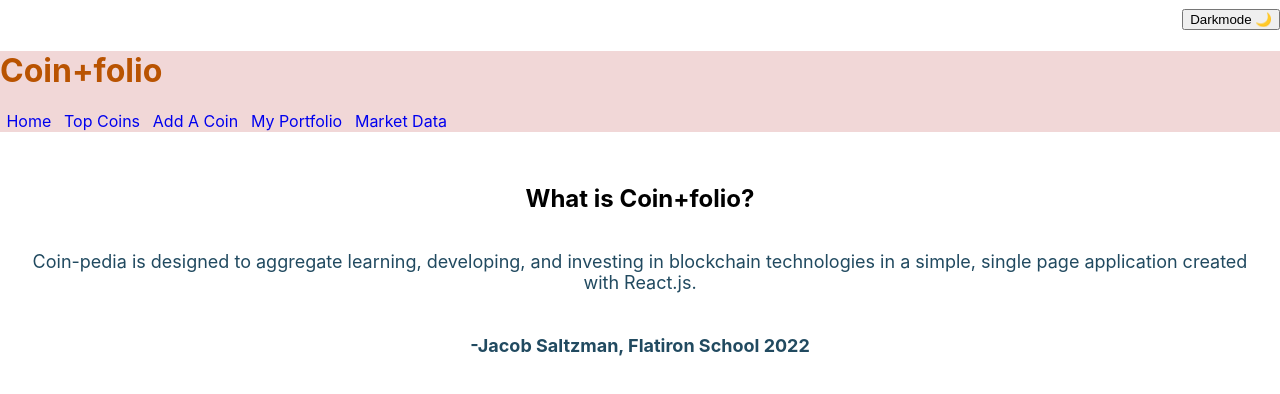
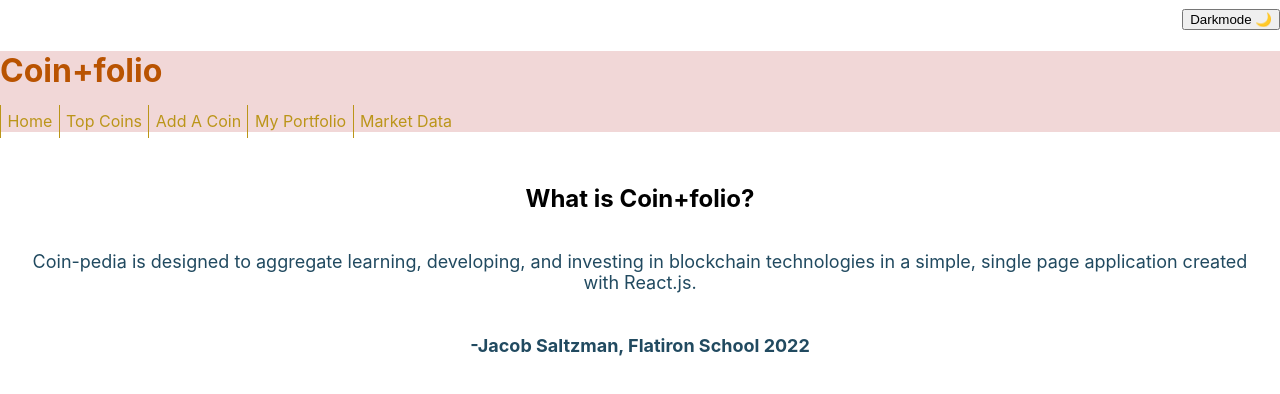
Before and after one commit to jacobsaltzman/phase-2-project, a React (Create React App) app in the folder phase-2-project/: page / in a window 1280 px wide. Shown: the top 394 px of the page. Built offline with nearby package versions, Linux system fonts and the light colour scheme; data requests are answered from the project's data file.

Commit message:
More styling tweaks in navbar

```diff
--- a/phase-2-project/src/index.css
+++ b/phase-2-project/src/index.css
@@ -94,14 +94,16 @@ section {
 
 a {
   border-bottom: none;
+  border-left: 1px solid;
   align-content: center;
   text-decoration: none;
   padding: .5%;
   text-align: center;
+  color: rgb(187, 149, 25);
 }
 
 a:hover {
-  background-color: rgb(170, 152, 130);
+  background-color: rgba(170, 152, 130, 0.452);
   border-radius: 10px;
   border-width: solid;
   text-emphasis: bold;
```
